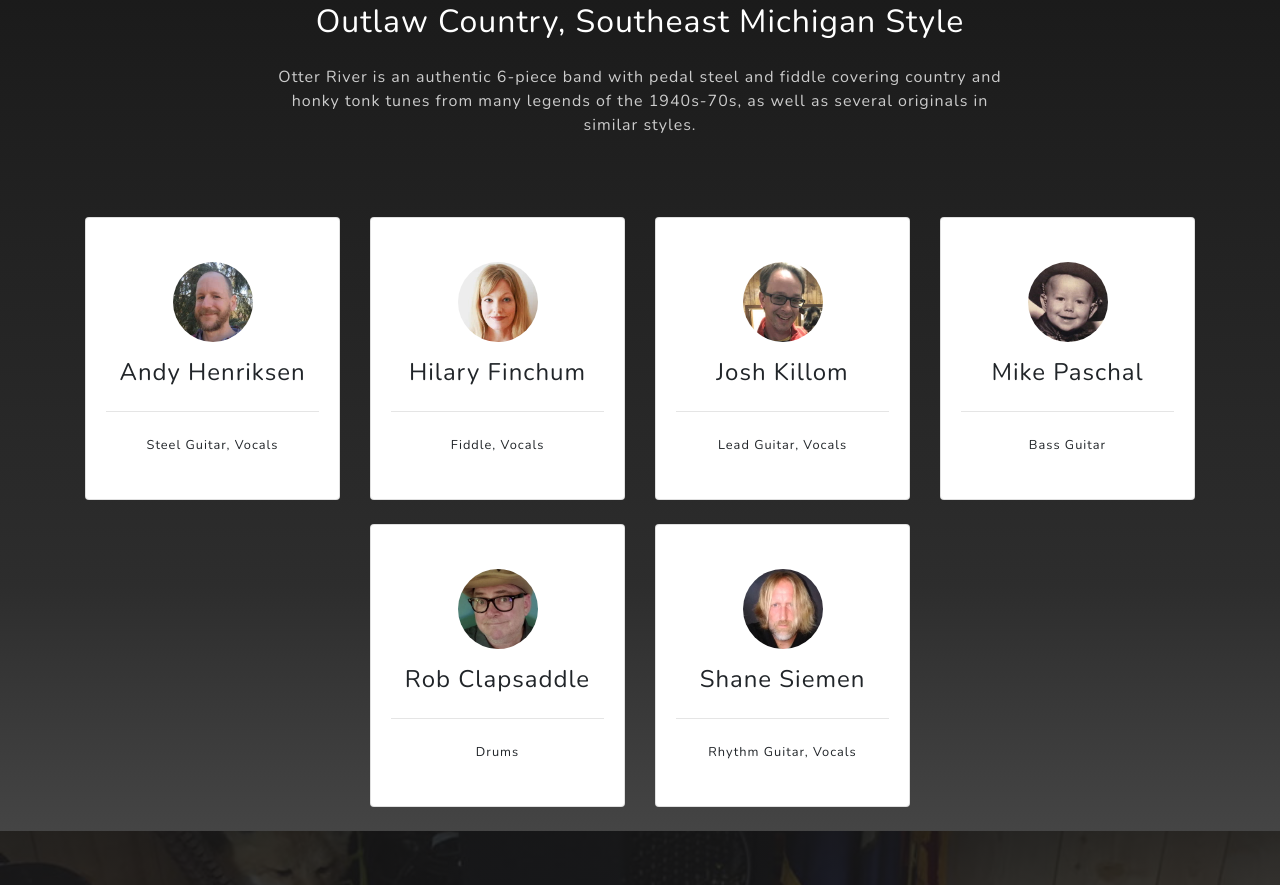
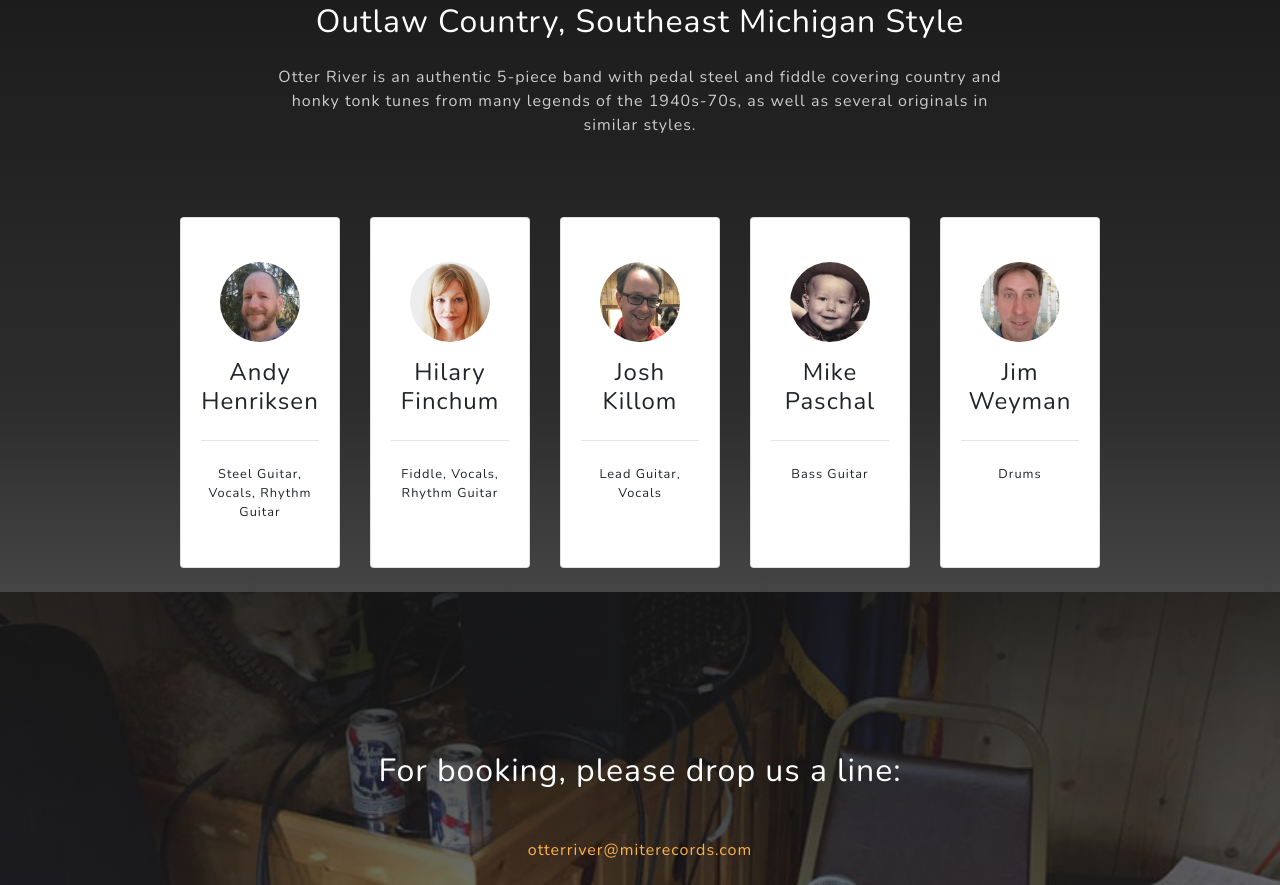
Before and after one commit to OtterRiver/otterriver, a plain HTML site: page index.html in a window 1280 px wide. Shown: the part 2295-3180 px from the top of the page. Drawn offline with nearby package versions, Linux system fonts and the light colour scheme; a web font is replaced by a local one.

Commit message:
Changes with new lineup

```diff
--- a/css/grayscale.css
+++ b/css/grayscale.css
@@ -113,7 +113,8 @@
   .masthead {
     background: -webkit-gradient(linear, left top, left bottom, from(rgba(22, 22, 22, 0.3)), color-stop(75%, rgba(22, 22, 22, 0.9)), to(#161616)), url("../img/otter-river-mobile.jpg");
     background: linear-gradient(to bottom, rgba(22, 22, 22, 0.3) 0%, rgba(22, 22, 22, 0.9) 75%, #161616 100%), url("../img/otter-river-mobile.jpg");
-    background-size: contain;
+    background-repeat: no-repeat;
+    background-size: cover;
   }
 }
 
--- a/index.html
+++ b/index.html
@@ -38,6 +38,7 @@
 
   <!-- Custom styles for this template -->
   <link href="css/grayscale.min.css" rel="stylesheet">
+
 
 </head>
 
@@ -163,36 +164,36 @@
       <div class="row">
         <div class="col-lg-8 mx-auto">
           <h2 class="text-white mb-4">Outlaw Country, Southeast Michigan Style</h2>
-          <p class="text-white-50">Otter River is an authentic 6-piece band with pedal steel and fiddle covering country and honky tonk tunes from many legends of the 1940s-70s, as well as several originals in similar styles.</p>
+          <p class="text-white-50">Otter River is an authentic 5-piece band with pedal steel and fiddle covering country and honky tonk tunes from many legends of the 1940s-70s, as well as several originals in similar styles.</p>
         </div>
       </div>
 
       <div class="row justify-content-md-center">
 
 
-        <div class="col-md-3 mb-2 mb-md-4">
+        <div class="col-md-2 mb-2 mb-md-4">
           <div class="card py-4 h-100">
             <div class="card-body text-center">
               <img class="card-circle-image mb-3" src="img/andy.jpg" alt="Photo of Andy" />
               <h4 class="text-black m-0">Andy Henriksen</h4>
               <hr class="my-4">
-              <div class="small text-black">Steel Guitar, Vocals</div>
+              <div class="small text-black">Steel Guitar, Vocals, Rhythm Guitar</div>
             </div>
           </div>
         </div>
 
-        <div class="col-md-3 mb-2 mb-md-4">
+        <div class="col-md-2 mb-2 mb-md-4">
           <div class="card py-4 h-100">
             <div class="card-body text-center">
               <img class="card-circle-image mb-3" src="img/hilary.jpg" alt="Photo of Hilary" />
               <h4 class="text-black m-0">Hilary Finchum</h4>
               <hr class="my-4">
-              <div class="small text-black">Fiddle, Vocals</div>
+              <div class="small text-black">Fiddle, Vocals, Rhythm Guitar</div>
             </div>
           </div>
         </div>
 
-        <div class="col-md-3 mb-2 mb-md-4">
+        <div class="col-md-2 mb-2 mb-md-4">
           <div class="card py-4 h-100">
             <div class="card-body text-center">
               <img class="card-circle-image mb-3" src="img/josh.jpg" alt="Photo of Josh" />
@@ -203,7 +204,7 @@
           </div>
         </div>
 
-        <div class="col-md-3 mb-2 mb-md-4">
+        <div class="col-md-2 mb-2 mb-md-4">
           <div class="card py-4 h-100">
             <div class="card-body text-center">
               <img class="card-circle-image mb-3" src="img/mike.jpg" alt="Photo of Mike" />
@@ -214,24 +215,13 @@
           </div>
         </div>
 
-        <div class="col-md-3 mb-2 mb-md-4">
+        <div class="col-md-2 mb-2 mb-md-4">
           <div class="card py-4 h-100">
             <div class="card-body text-center">
-              <img class="card-circle-image mb-3" src="img/rob.jpg" alt="Photo of Rob" />
-              <h4 class="text-black m-0">Rob Clapsaddle</h4>
+              <img class="card-circle-image mb-3" src="img/jim.jpg" alt="Photo of Jim" />
+              <h4 class="text-black m-0">Jim Weyman</h4>
               <hr class="my-4">
               <div class="small text-black">Drums</div>
-            </div>
-          </div>
-        </div>
-
-        <div class="col-md-3 mb-2 mb-md-4">
-          <div class="card py-4 h-100">
-            <div class="card-body text-center">
-              <img class="card-circle-image mb-3" src="img/shane.jpg" alt="Photo of Shane" />
-              <h4 class="text-black m-0">Shane Siemen</h4>
-              <hr class="my-4">
-              <div class="small text-black">Rhythm Guitar, Vocals</div>
             </div>
           </div>
         </div>
@@ -273,7 +263,7 @@
     <!-- Footer -->
     <footer class="footer small text-center">
       <div class="container">
-        <p class="mb-0 text-white-50">Copyright © 2019-2020, Otter River. All rights reserved.</p>
+        <p class="mb-0 text-white-50">&copy; 2019-<span id="current-year"></span>, Otter River. All rights reserved.</p>
         <hr class="d-none d-lg-block mb-0 mr-0">
       </div>
     </footer>
@@ -288,6 +278,11 @@
     <!-- Custom scripts for this template -->
     <script src="js/grayscale.min.js"></script>
 
+    <!-- Script to put current year in footer -->
+    <script>
+      document.getElementById("current-year").innerHTML = new Date().getFullYear();
+    </script>
+
   </body>
 
   </html>
```
Also changed, not shown: css/grayscale.min.css, img/jim.jpg (added), img/otter-river-big.jpg, img/otter-river-mobile.jpg, img/rob.jpg (deleted), img/shane.jpg (deleted), 1 other file.
